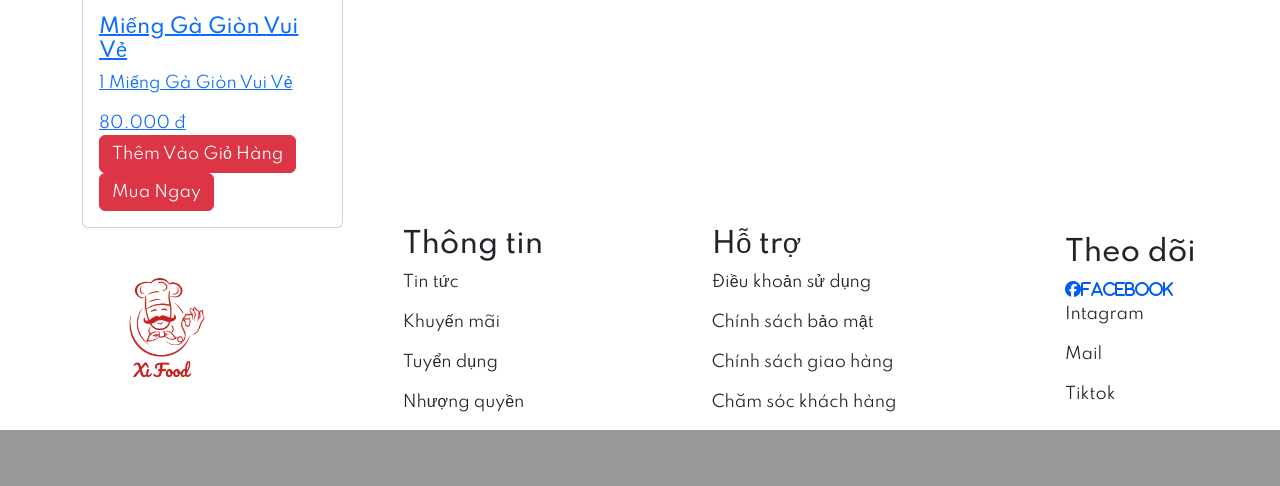
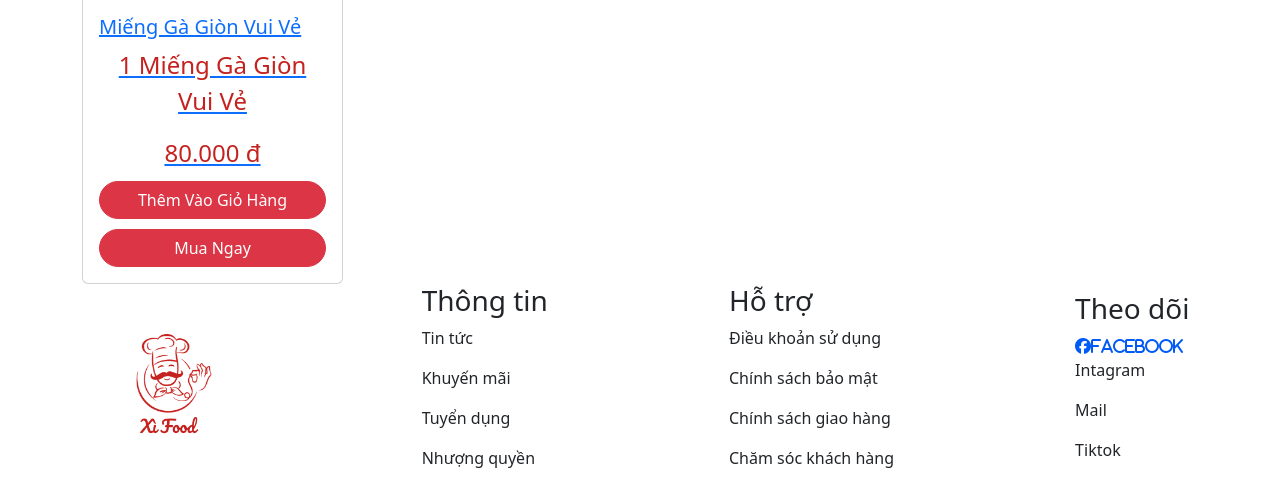
Before and after one commit to linhprogrammer/DuAn1, a PHP site: template template/index.html in a window 1280 px wide. Shown: the part 1332-1818 px from the top of the page. Before the commit the page ends 1762 px from the top, so only its background shows below. Run offline with PHP 8.4, Linux system fonts and the light colour scheme; the template is opened without the code that fills it, so the values that code supplies are empty; some libraries are stand-ins or nearby versions.

Commit message:
Update style.css

```diff
--- a/template/css/style.css
+++ b/template/css/style.css
@@ -1,11 +1,4 @@
 @import url("https://fonts.googleapis.com/css2?family=Spartan:wght@100;200;300;400;500;600;700;800;900&display=swap");
-
-* {
-  margin: 0;
-  padding: 0;
-  box-sizing: border-box;
-  font-family: "Spartan", sans-serif;
-}
 
  nav .container-fluid .collapse .icon{
   margin: 15px;
@@ -16,6 +9,36 @@
   height: auto;
 }
 
+.container-fluid .collapse .active{
+  text-decoration:underline;
+  color: #C5221F;
+}
+
+h2{
+  text-align: center;
+}
+
+.card-text{
+  text-align: center;
+  color: #C5221F;
+  font-size: 24px;
+}
+.col-sm-3{
+
+  margin-bottom: 10px;
+}
+
+.btn{
+  width: 100%;
+  margin-top: 10px;
+  border-radius: 100px;
+}
+
+.card-km{
+  text-align: center;
+  text-decoration:line-through;
+}
+
 footer {
   display: flex;
 }
```
